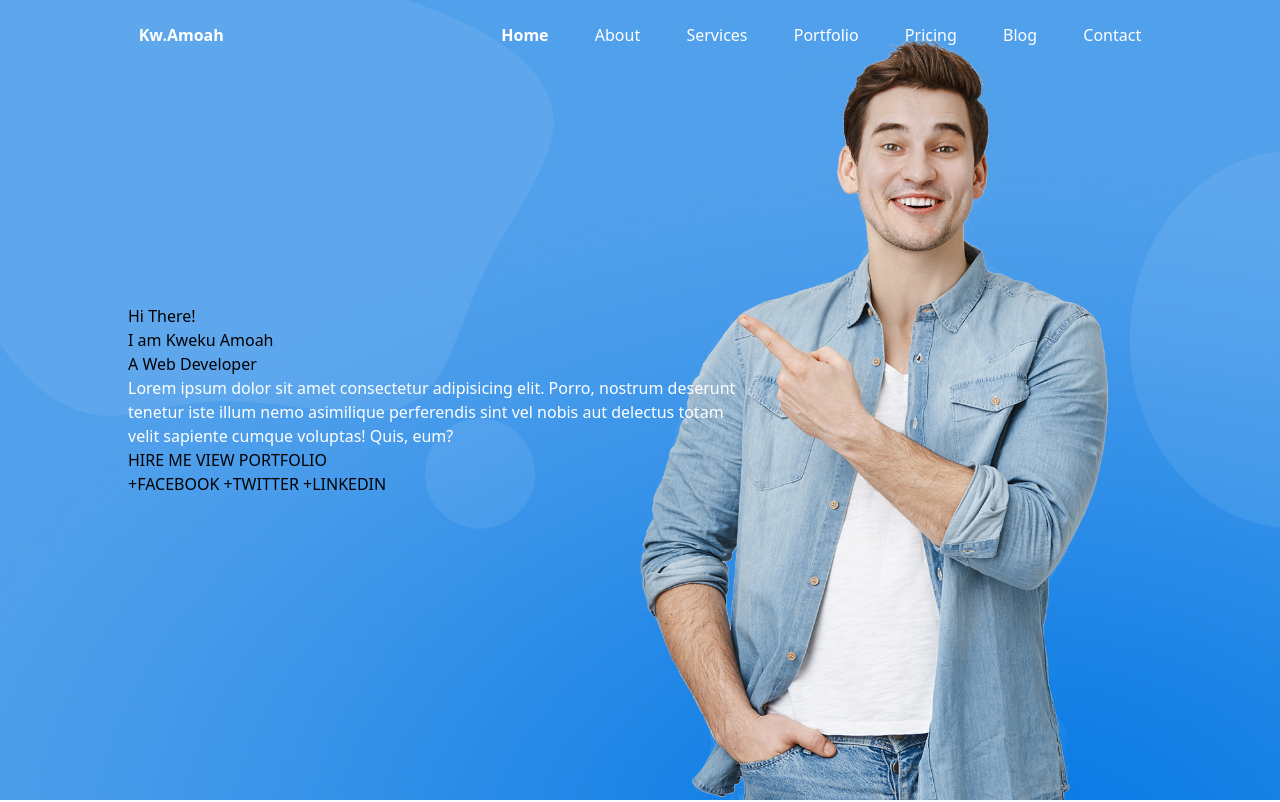
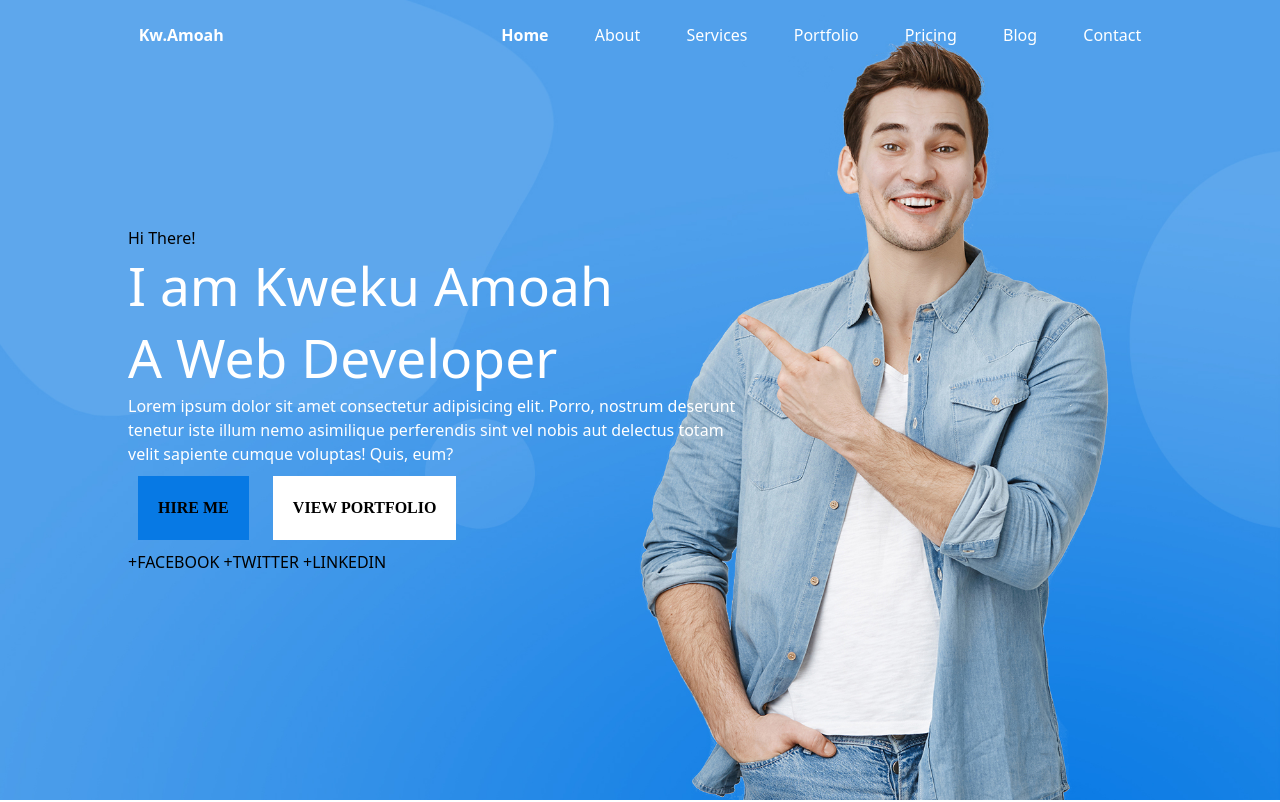
Before and after one commit to kaagyebi/portfolio, a plain HTML site: page index.html in a window 1280 px wide. Shown: the top 802 px of the page. Drawn offline with nearby package versions, Linux system fonts and the light colour scheme.

Commit message:
added color to the hero

```diff
--- a/index.html
+++ b/index.html
@@ -43,7 +43,7 @@
     </nav>
     <section class="hero">
         <div class="hero-content">
-            <p>Hi There!</p>
+            <p class="greet">Hi There!</p>
             <h1>I am Kweku Amoah</h1>
             <h1>A Web Developer</h1>
             <p class="bio">Lorem ipsum dolor sit amet consectetur adipisicing elit. Porro, nostrum deserunt tenetur iste
@@ -51,8 +51,8 @@
                 asimilique perferendis sint vel nobis aut delectus totam velit sapiente cumque voluptas! Quis, eum?</p>
 
             <div>
-                <a href="#"><button>HIRE ME</button></a>
-                <a href="#"><button>VIEW PORTFOLIO</button></a>
+                <a href="#"><button class="button1">HIRE ME</button></a>
+                <a href="#"><button class="button2">VIEW PORTFOLIO</button></a>
             </div>
 
             <div>
--- a/scripts/index.js
+++ b/scripts/index.js
@@ -1,12 +1,14 @@
+// Declare variable to store navbar navbar element
+const navElement =  document.getElementById('navbar');
 // detect scroll event on document
 document.addEventListener('scroll', function() {
     // console.log(window.scrollY);
     if(window.scrollY > 70) {
         // change navbar bg to blue
-        document.getElementById('navbar').style.backgroundColor = '#0779E4'
+        navelement.style.backgroundColor = '#0779E4'
     } else{
         // change navbar bg transparent
-        document.getElementById('navbar').style.backgroundColor = 'transparent'
+        navelement.style.backgroundColor = 'transparent'
     }
 
 });
--- a/styles/index.css
+++ b/styles/index.css
@@ -46,3 +46,35 @@ nav {
 .text-bold {
     font-weight: bold;
 }
+
+.hero h1{
+    font-size: 40pt;
+    line-height: 72px;
+    color: white;
+}
+
+.hero-content greet{
+    font-size: 10pt;
+    color:#0779E4;
+    background-color: white;
+
+}
+
+.button1{
+    background-color: #0779E4;
+    font-family: 'poppins';
+    font-weight: 700;
+    padding: 20px;
+    margin: 10px;
+    border: none;
+    border-radius: 0px;
+}
+.button2 {
+    background-color: white;
+    font-family: 'poppins';
+    font-weight: 700;
+    padding: 20px;
+    margin: 10px;
+    border: none;
+    border-radius: 0px;
+}
```
